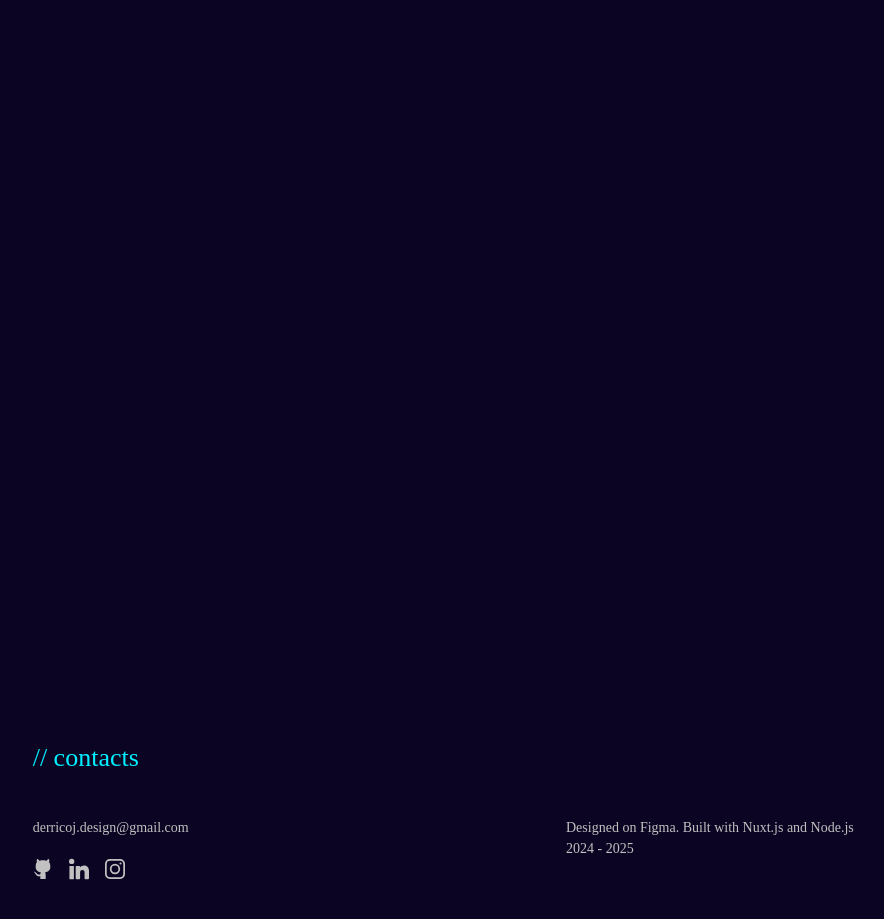
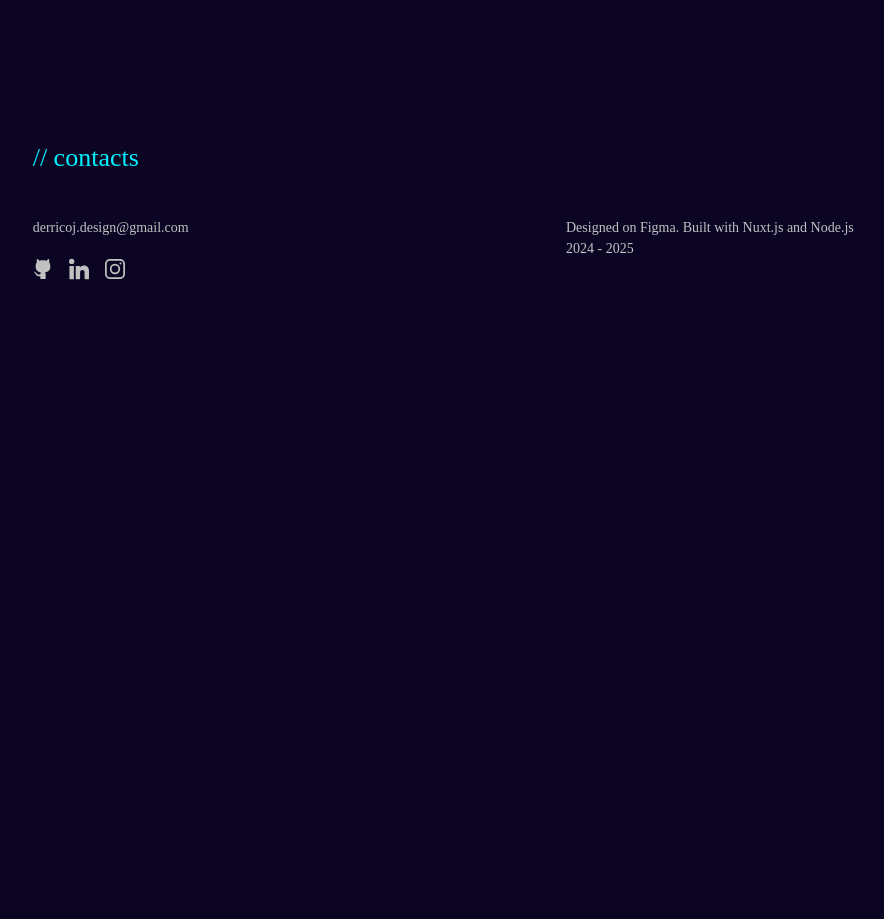
Before and after one commit to jacopo-derrico/my-portfolio-front, a Nuxt app: page / in a window 1280 px wide. Shown: the part 2520-3439 px from the top of the page, without its empty margins (74-958 px from the left). After the commit the page ends 2884 px from the top, so only its background shows below. Built offline with nearby package versions, Linux system fonts and the light colour scheme.

Commit message:
style: change margins y

```diff
--- a/components/AppFooter.vue
+++ b/components/AppFooter.vue
@@ -1,5 +1,5 @@
 <template>
-    <footer id="contacts-section" class="mx-auto py-10 mt-36 mb-20 lg:py-0 lg:w-10/12">
+    <footer id="contacts-section" class="mx-auto py-10 my-20 lg:py-0 lg:w-10/12">
         <h3 class="text-button mb-10">// contacts</h3>
         <div class="flex">
             <div class="md:w-1/2">
--- a/components/HomePortfolio.vue
+++ b/components/HomePortfolio.vue
@@ -1,5 +1,5 @@
 <template>
-    <section id="portfolio-section" class="mx-auto py-10 mt-[200px] mb-[800px] lg:py-0 lg:w-10/12">
+    <section id="portfolio-section" class="mx-auto py-10 my-[200px] lg:py-0 lg:w-10/12">
         <h3 class="text-button mb-10">// portfolio</h3>
         <div class="columns-2 md:columns-4 gap-4 space-y-4">
 
```
